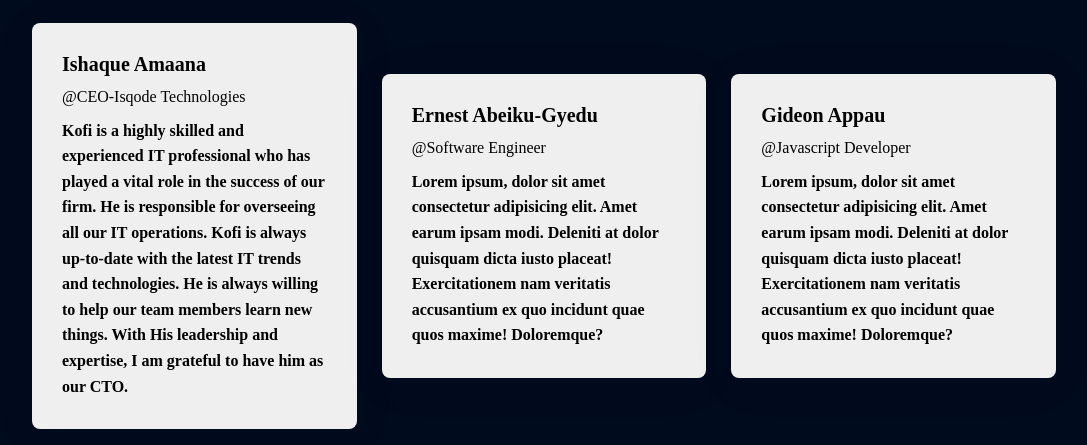
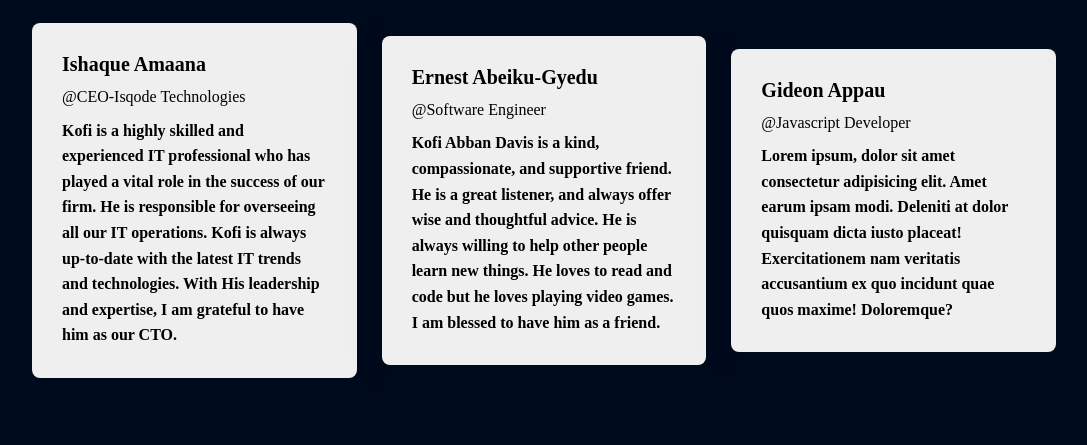
Before and after one commit to WingsDavis/Personal, a plain HTML site: page index.html in a window 1280 px wide. Shown: the part 1840-2285 px from the top of the page, without its empty margins (96-1183 px from the left). Drawn offline with Linux system fonts and the light colour scheme.

Commit message:
few left

```diff
--- a/index.html
+++ b/index.html
@@ -89,9 +89,7 @@
               <b>Kofi is a highly skilled and experienced IT professional who has played a vital role in the success of our firm.
                 He is responsible for overseeing all our IT operations.
                 Kofi is always up-to-date with the latest IT trends and technologies.
-                He is always willing to help our team members learn new things.
                 With His leadership and expertise, I am grateful to have him as our CTO.
-
                 </b>
             </p>
           </div>
@@ -103,10 +101,9 @@
               </div>
             </head>
             <p class="description">
-              <b>Lorem ipsum, dolor sit amet consectetur adipisicing elit. Amet earum
-              ipsam modi. Deleniti at dolor quisquam dicta iusto placeat!
-              Exercitationem nam veritatis accusantium ex quo incidunt quae quos
-              maxime! Doloremque?</b>
+              <b>Kofi Abban Davis is a kind, compassionate, and supportive friend. He is a great listener, and always offer wise and thoughtful advice.
+                He is always willing to help other people learn new things. He loves to read and code but he loves playing video games. I am blessed to have him as a friend.
+              </b>
             </p>
           </div>
           <div class="box">
```
Also changed, not shown: 1 other file.
